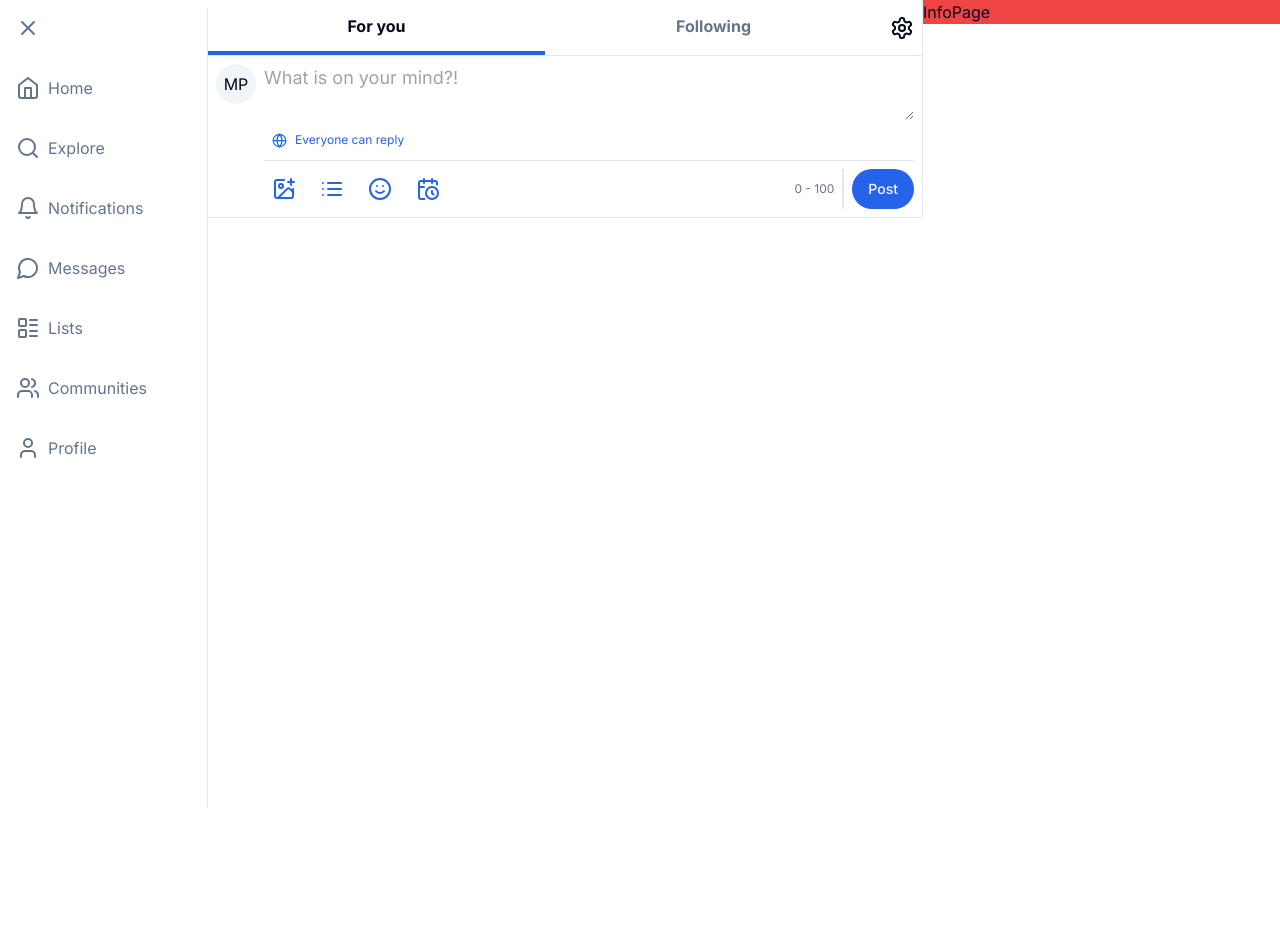
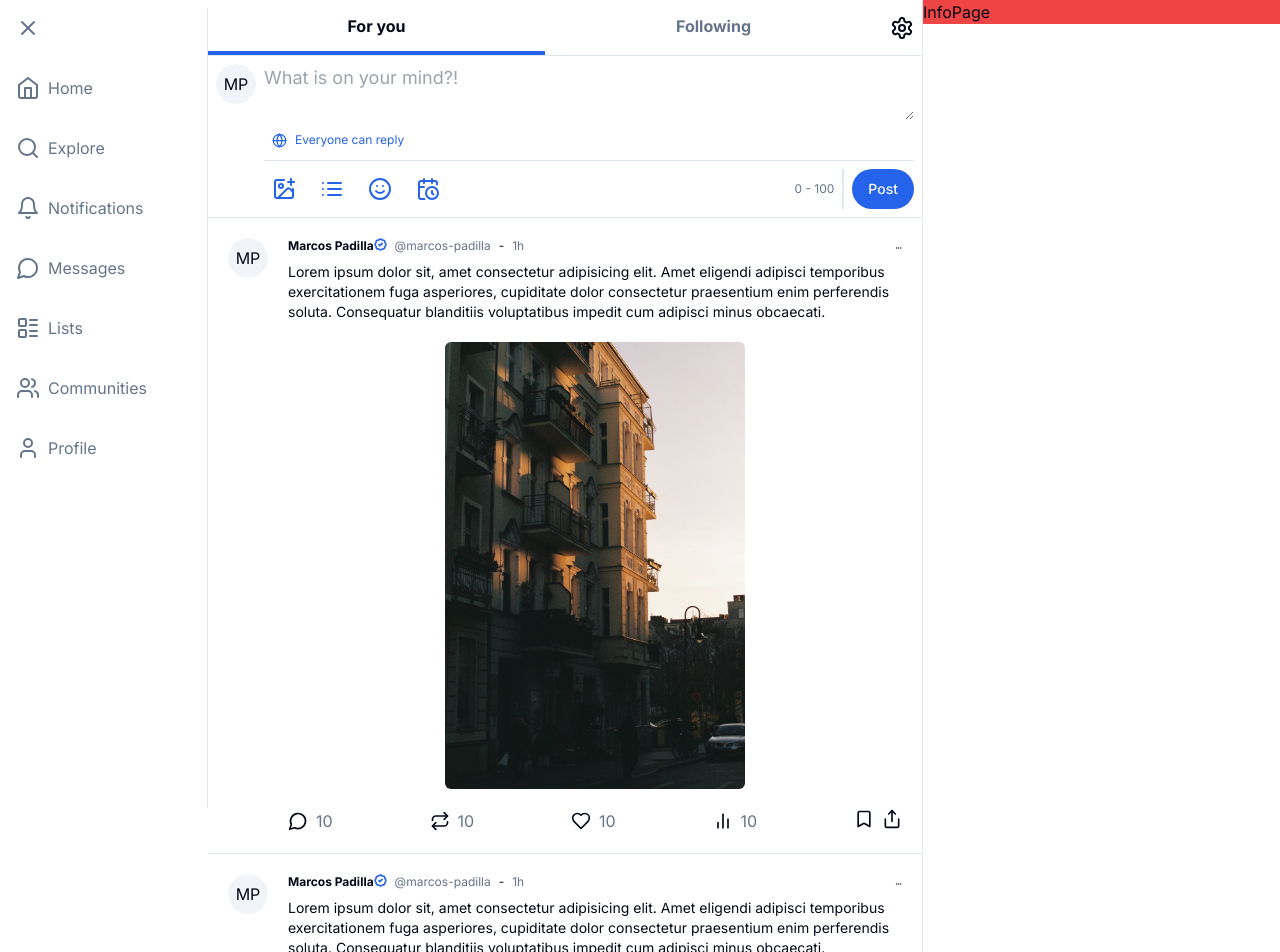
Before and after one commit to marcos-padilla/twitter-clone, a Next.js app in the folder frontend/: page /home in a window 1280 px wide. Shown: the top 952 px of the page. Before the commit the page ends 800 px from the top, so only its background shows below. Built offline with nearby package versions, Linux system fonts and the light colour scheme.

Commit message:
feat(frontend): added PostCard component

```diff
--- a/frontend/app/home/page.tsx
+++ b/frontend/app/home/page.tsx
@@ -1,9 +1,13 @@
+import PostCard from '@/components/PostCard'
 import UserPost from '@/components/UserPost'
 
 export default function Home() {
 	return (
 		<div className='flex flex-col items-stretch'>
 			<UserPost />
+			<PostCard />
+			<PostCard />
+			<PostCard />
 		</div>
 	)
 }
--- /dev/null
+++ b/frontend/components/PostCard.tsx
@@ -0,0 +1,112 @@
+import {
+	BadgeCheck,
+	BarChart2,
+	Bookmark,
+	Heart,
+	MessageCircle,
+	MoreHorizontal,
+	Repeat,
+	Share,
+} from 'lucide-react'
+import Image from 'next/image'
+import ActionTooltip from './ActionTooltip'
+import { Avatar, AvatarFallback } from './ui/avatar'
+
+export default function PostCard() {
+	return (
+		<div className='border-b cursor-pointer hover:bg-accent transition-all duration-500 p-5'>
+			<div className='flex gap-x-5'>
+				<Avatar>
+					<AvatarFallback>MP</AvatarFallback>
+				</Avatar>
+				<div className='flex flex-col flex-1'>
+					<div className='flex justify-between'>
+						<div className='flex flex-col'>
+							<div className='flex items-center gap-x-2 text-xs'>
+								<span className='font-bold hover:underline flex'>
+									Marcos Padilla
+									<span className='text-primary'>
+										<BadgeCheck
+											size={13}
+											strokeWidth={3}
+										/>
+									</span>
+								</span>
+								<span className='text-muted-foreground'>
+									@marcos-padilla
+								</span>
+								<span>-</span>
+								<span className='text-muted-foreground'>
+									1h
+								</span>
+							</div>
+							<p className='text-sm mt-2'>
+								Lorem ipsum dolor sit, amet consectetur
+								adipisicing elit. Amet eligendi adipisci
+								temporibus exercitationem fuga
+								asperiores, cupiditate dolor consectetur
+								praesentium enim perferendis soluta.
+								Consequatur blanditiis voluptatibus
+								impedit cum adipisci minus obcaecati.
+							</p>
+						</div>
+						<ActionTooltip label='More' size='xs'>
+							<MoreHorizontal size={20} />
+						</ActionTooltip>
+					</div>
+					<div className='flex justify-center'>
+						<Image
+							alt={'Post image'}
+							src={'/post-test-image.jpg'}
+							width={300}
+							height={300}
+							className='rounded-md mt-5'
+						/>
+					</div>
+					<div className='flex justify-between mt-5'>
+						<div className='flex items-center gap-x-2'>
+							<ActionTooltip label='Comments' size='xs'>
+								<MessageCircle size={20} />
+							</ActionTooltip>
+							<span className='text-muted-foreground'>
+								10
+							</span>
+						</div>
+						<div className='flex items-center gap-x-2'>
+							<ActionTooltip label='Repost' size='xs'>
+								<Repeat size={20} />
+							</ActionTooltip>
+							<span className='text-muted-foreground'>
+								10
+							</span>
+						</div>
+						<div className='flex items-center gap-x-2'>
+							<ActionTooltip label='Like' size='xs'>
+								<Heart size={20} />
+							</ActionTooltip>
+							<span className='text-muted-foreground'>
+								10
+							</span>
+						</div>
+						<div className='flex items-center gap-x-2'>
+							<ActionTooltip label='View' size='xs'>
+								<BarChart2 size={20} />
+							</ActionTooltip>
+							<span className='text-muted-foreground'>
+								10
+							</span>
+						</div>
+						<div className='flex gap-x-2'>
+							<ActionTooltip label='Bookmark' size='xs'>
+								<Bookmark size={20} />
+							</ActionTooltip>
+							<ActionTooltip label='Share' size='xs'>
+								<Share size={20} />
+							</ActionTooltip>
+						</div>
+					</div>
+				</div>
+			</div>
+		</div>
+	)
+}
```
Also changed, not shown: frontend/public/post-test-image.jpg (added).
